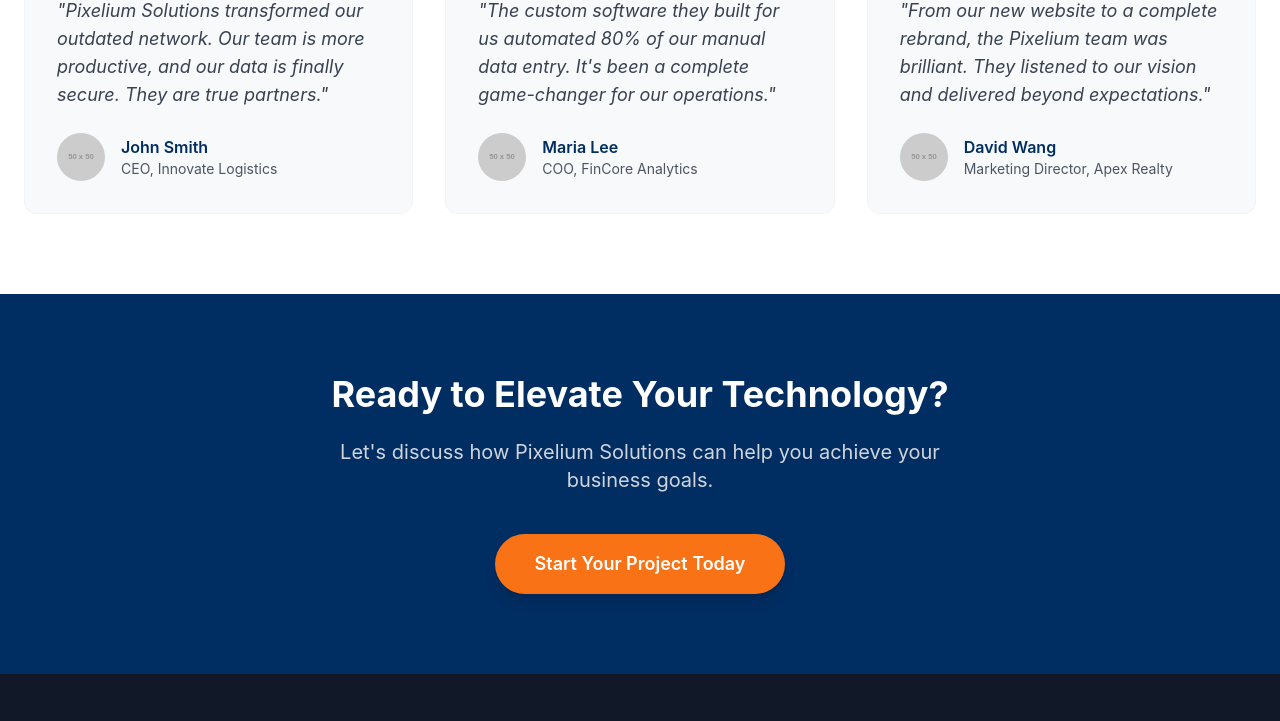
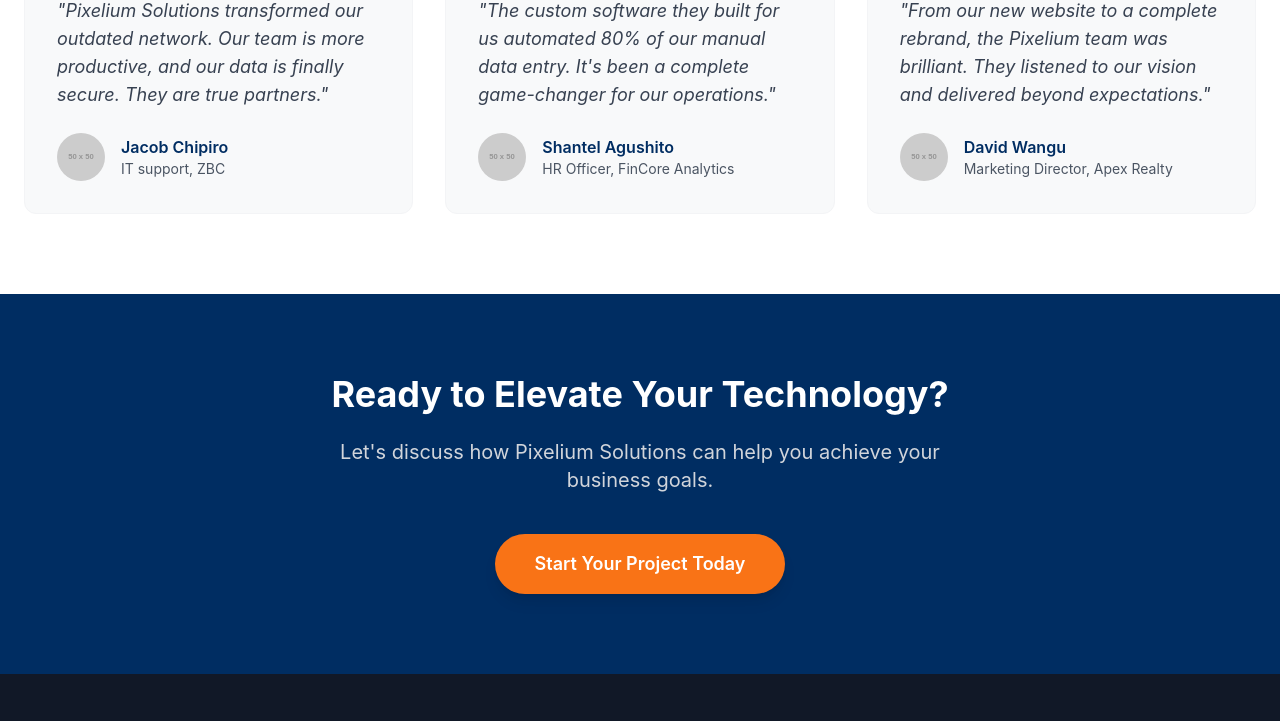
Before and after one commit to Takunda200/Pixelium, a website: page public/index.html in a window 1280 px wide. Shown: the part 1960-2681 px from the top of the page. Drawn offline with nearby package versions, Linux system fonts and the light colour scheme; no server answers; placeholder pictures from the web are drawn by us.

Commit message:
Update index.html

```diff
--- a/public/index.html
+++ b/public/index.html
@@ -287,8 +287,8 @@
                             <div class="flex items-center">
                                 <img src="https://placehold.co/50x50/0a58ca/white?text=JS" alt="John Smith" class="w-12 h-12 rounded-full mr-4">
                                 <div>
-                                    <h4 class="font-semibold text-primary-dark">John Smith</h4>
-                                    <p class="text-gray-600 text-sm">CEO, Innovate Logistics</p>
+                                    <h4 class="font-semibold text-primary-dark">Jacob Chipiro</h4>
+                                    <p class="text-gray-600 text-sm">IT support, ZBC</p>
                                 </div>
                             </div>
                         </div>
@@ -297,8 +297,8 @@
                             <div class="flex items-center">
                                 <img src="https://placehold.co/50x50/0a58ca/white?text=ML" alt="Maria Lee" class="w-12 h-12 rounded-full mr-4">
                                 <div>
-                                    <h4 class="font-semibold text-primary-dark">Maria Lee</h4>
-                                    <p class="text-gray-600 text-sm">COO, FinCore Analytics</p>
+                                    <h4 class="font-semibold text-primary-dark">Shantel Agushito</h4>
+                                    <p class="text-gray-600 text-sm">HR Officer, FinCore Analytics</p>
                                 </div>
                             </div>
                         </div>
@@ -307,7 +307,7 @@
                             <div class="flex items-center">
                                 <img src="https://placehold.co/50x50/0a58ca/white?text=DW" alt="David Wang" class="w-12 h-12 rounded-full mr-4">
                                 <div>
-                                    <h4 class="font-semibold text-primary-dark">David Wang</h4>
+                                    <h4 class="font-semibold text-primary-dark">David Wangu</h4>
                                     <p class="text-gray-600 text-sm">Marketing Director, Apex Realty</p>
                                 </div>
                             </div>
```
